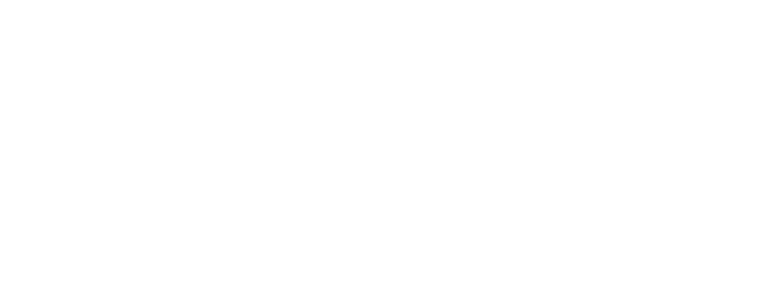
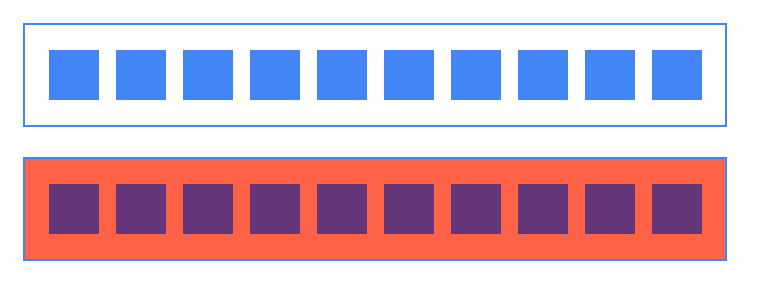
Before and after one commit to bencalter/bencalter.github.io, a plain HTML site: page 20boxes/20boxes.html in a window 1280 px wide. Shown: the whole page, without its empty margins (0-767 px from the left). Drawn offline with Linux system fonts and the light colour scheme.

Commit message:
20 boxes exercise completed

```diff
--- a/20boxes/20boxes.html
+++ b/20boxes/20boxes.html
@@ -1,12 +1,39 @@
 <!DOCTYPE html>
 <html lang="en">
+
 <head>
     <meta charset="UTF-8">
     <meta name="viewport" content="width=device-width, initial-scale=1.0">
     <link rel="stylesheet" type="text/css" href="style.css">
     <title>20 boxes</title>
 </head>
+
 <body>
+    <div class="box-container">
+        <div class="box blue-box first"></div>
+        <div class="box blue-box"></div>
+        <div class="box blue-box"></div>
+        <div class="box blue-box"></div>
+        <div class="box blue-box"></div>
+        <div class="box blue-box"></div>
+        <div class="box blue-box"></div>
+        <div class="box blue-box"></div>
+        <div class="box blue-box"></div>
+        <div class="box blue-box last"></div>
+    </div>
 
+    <div class="box-container orange">
+        <div class="box purple-box first"></div>
+        <div class="box purple-box"></div>
+        <div class="box purple-box"></div>
+        <div class="box purple-box"></div>
+        <div class="box purple-box"></div>
+        <div class="box purple-box"></div>
+        <div class="box purple-box"></div>
+        <div class="box purple-box"></div>
+        <div class="box purple-box"></div>
+        <div class="box purple-box last"></div>
+    </div>
 </body>
+
 </html>
--- a/20boxes/style.css
+++ b/20boxes/style.css
@@ -0,0 +1,39 @@
+body {
+    display: flex;
+    flex-direction: column;
+}
+
+.box-container {
+    width: 700px;
+    height: 100px;
+    margin: 15px;
+    border: 2px #4285F4 solid;
+    display: flex;
+    justify-content: space-around;
+    align-items: center;
+}
+
+.orange {
+    background: #FF6347;
+}
+
+.box {
+    width: 50px;
+    height: 50px;
+}
+
+.blue-box {
+    background: #4285F4;
+}
+
+.purple-box {
+    background: #643579;
+}
+
+.first {
+    margin-left: 15px;
+}
+
+.last {
+    margin-right: 15px;
+}
```
